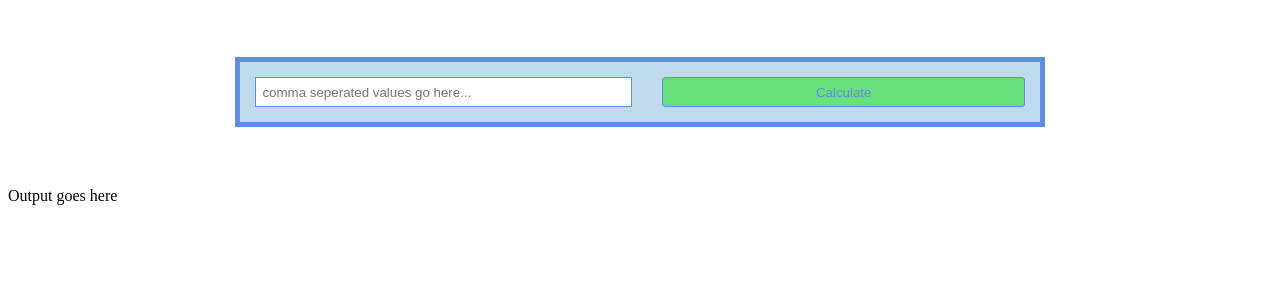
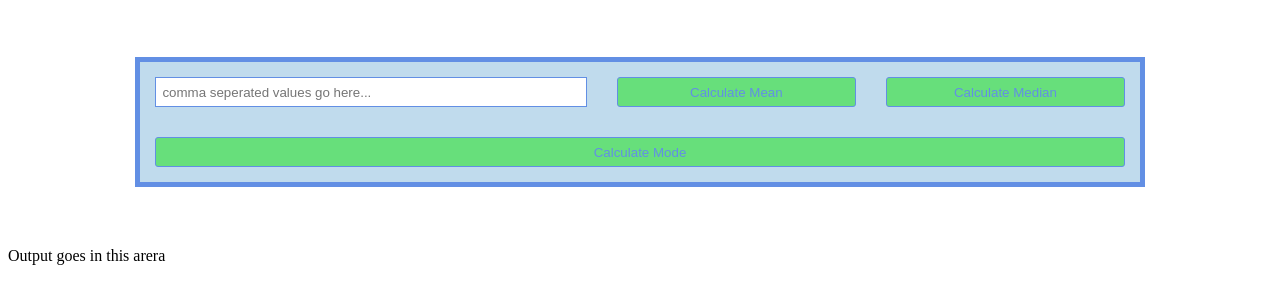
Before and after one commit to bkfwebdev/node-routes-ex, a website: page index.html in a window 1280 px wide. Shown: the part 61-364 px from the top of the page. Drawn offline with Linux system fonts and the light colour scheme; some icons are missing.

Commit message:
more frontend work

```diff
--- a/app.css
+++ b/app.css
@@ -1,5 +1,5 @@
 .form-container {
-    max-width: 800px;
+    max-width: 1000px;
     margin: 60px auto;
     background-color: rgba(130, 184, 219, 0.5);
     border: 5px solid rgb(98, 143, 228);
--- a/index.html
+++ b/index.html
@@ -12,13 +12,15 @@
 <h1 class = "app-header">Mean-Median-Mode Calculator</h1>
 <div class="form-container">
   <form method="POST">
-    <input type="text" name="numeric-values" placeholder="comma seperated values go here..." required>
-    <input class="subscribe-button" type="submit" value="Calculate">
+    <input type="text" id="user-input" name="numeric-values" size = "50" placeholder="comma seperated values go here..." required><br>
+    <input class="subscribe-button" type="submit" value="Calculate Mean">
+    <input class="subscribe-button" type="submit" value="Calculate Median">
+    <input class="subscribe-button" type="submit" value="Calculate Mode">
   </form>
 
 </div>
 <div class = "Output">
-    <p>Output goes here</p>
+    <p>Output goes in this arera</p>
 </div>
 </body>
 </html>
```
Also changed, not shown: index.js (+24 -2 lines).
